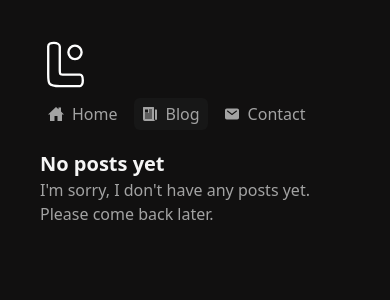
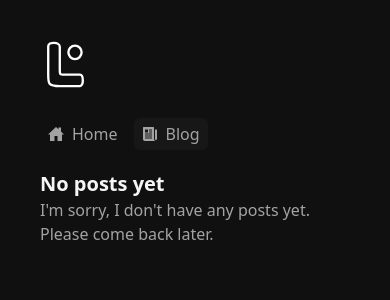
Before and after one commit to iLucasPires/logOfDev, a Next.js app: page /blog/1 in a window 390 px wide. Shown: the top 300 px of the page. Built offline with nearby package versions, Linux system fonts and the light colour scheme.

Commit message:
CHORE : mexendo no css

```diff
--- a/src/app/blog/[slug]/page.tsx
+++ b/src/app/blog/[slug]/page.tsx
@@ -35,17 +35,14 @@ function WithPosts({
 }) {
   return (
     <main className="flex flex-col h-full w-full">
-      <div className="mb-10">
-        <h1 className="text-4xl font-bold">{title}</h1>
+      <div className="mb-5">
+        <h1 className="text-4xl">{title}</h1>
         <p className="text-sm">{date}</p>
       </div>
       <article
         className="prose !prose-invert"
         dangerouslySetInnerHTML={{ __html: contentHtml || "" }}
       />
-      <Link href="/blog" className="underline text-neutral-300 text-left">
-        Back to blog
-      </Link>
     </main>
   );
 }
--- a/src/app/globals.css
+++ b/src/app/globals.css
@@ -51,6 +51,9 @@ select:-webkit-autofill {
   transition: background-color 5000s ease-in-out 0s; /* Set a long transition time to prevent the browser from overriding this rule */
 }
 
+.prose h1 {
+  @apply font-semibold
+}
 
 .prose .anchor {
   @apply absolute invisible no-underline;
@@ -130,6 +133,7 @@ input[type='email'] {
 
 table {
   display: block;
+  max-width: -moz-fit-content;
   max-width: fit-content;
   overflow-x: auto;
   white-space: nowrap;
@@ -143,6 +147,7 @@ table {
   @apply grid min-w-full break-words rounded-none border-0 bg-transparent p-0 text-sm text-black;
   counter-reset: line;
   box-decoration-break: clone;
+  -webkit-box-decoration-break: clone;
 }
 [data-rehype-pretty-code-fragment] .line {
   @apply py-1;
--- a/src/components/SideBar.tsx
+++ b/src/components/SideBar.tsx
@@ -1,9 +1,9 @@
 "use client";
 
-import { IoHomeSharp, IoNewspaperSharp, IoMail } from "react-icons/io5";
 import Link from "next/link";
 import Image from "next/image";
 import { usePathname } from "next/navigation";
+import { IoHomeSharp, IoNewspaperSharp } from "react-icons/io5";
 
 const navItems = [
   {
@@ -16,11 +16,6 @@ const navItems = [
     href: "/blog",
     LogoNav: IoNewspaperSharp,
   },
-  {
-    title: "Contact",
-    href: "/contact",
-    LogoNav: IoMail,
-  },
 ];
 
 function ItemMenu(props: iItemMenuProps) {
@@ -30,7 +25,6 @@ function ItemMenu(props: iItemMenuProps) {
 
   return (
     <li
-      role="menuitem"
       className={
         "flex items-center gap-2 px-2 py-1 text-neutral-400 hover:text-neutral-200 " +
         effectHoverPathName
@@ -39,6 +33,7 @@ function ItemMenu(props: iItemMenuProps) {
       <Link
         href={href}
         aria-label={"Navigate to tab " + title + " page"}
+        aria-current={isPathName ? "page" : undefined}
         aria-labelledby="menu-item-label"
         className="inline-flex items-center gap-2"
       >
@@ -54,7 +49,7 @@ export default function SideBar() {
     ? "/blog"
     : usePathname() || "/";
   return (
-    <aside className="flex flex-col justify-between md:items-center md:justify-start md:gap-5">
+    <aside className="flex flex-col justify-between md:items-center md:justify-start gap-5">
       <Link className="mb-2" href="/" aria-label="Go to home page">
         <Image src="/logo.svg" alt="Logo" width={50} height={50} />
       </Link>
@@ -71,11 +66,6 @@ export default function SideBar() {
             isPathName={pathname === navItems[1].href}
             item={navItems[1]}
           />
-          <ItemMenu
-            key={navItems[2].title}
-            isPathName={pathname === navItems[2].href}
-            item={navItems[2]}
-          />
         </ul>
       </nav>
     </aside>
```
